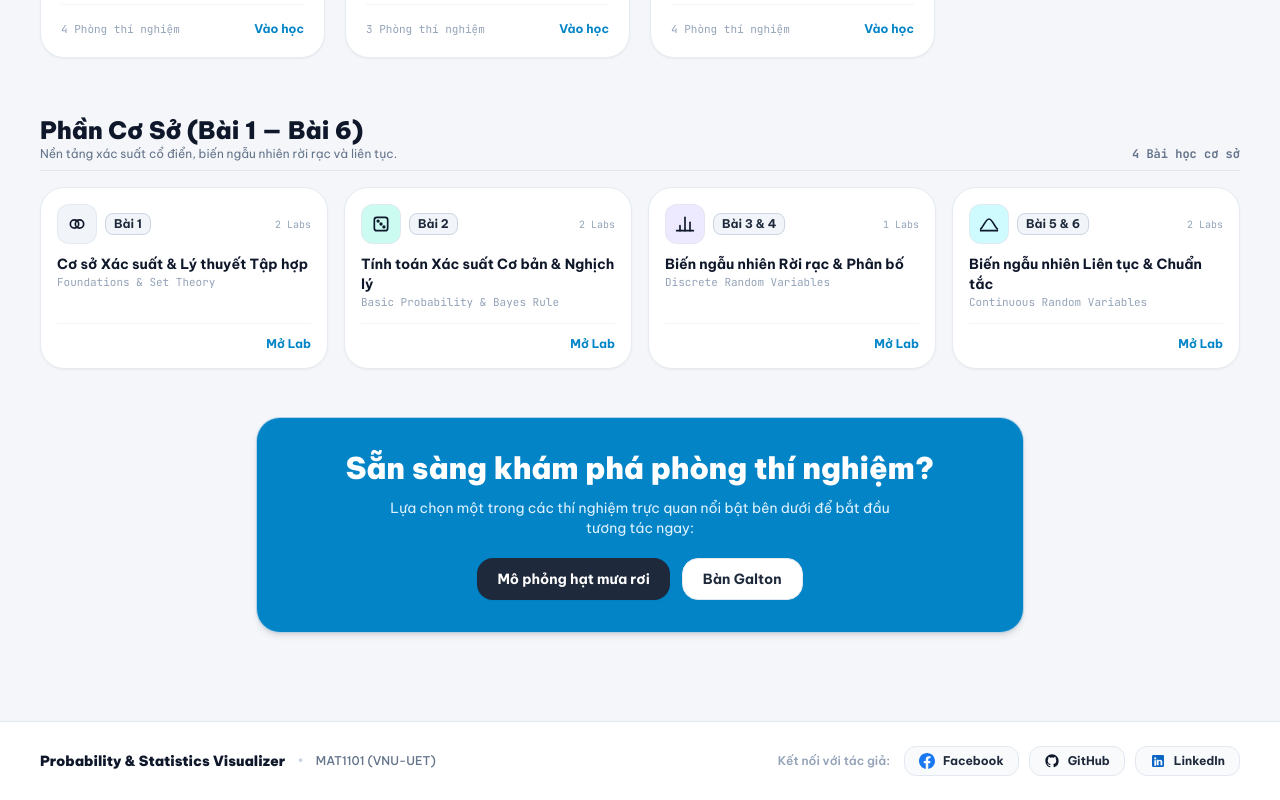
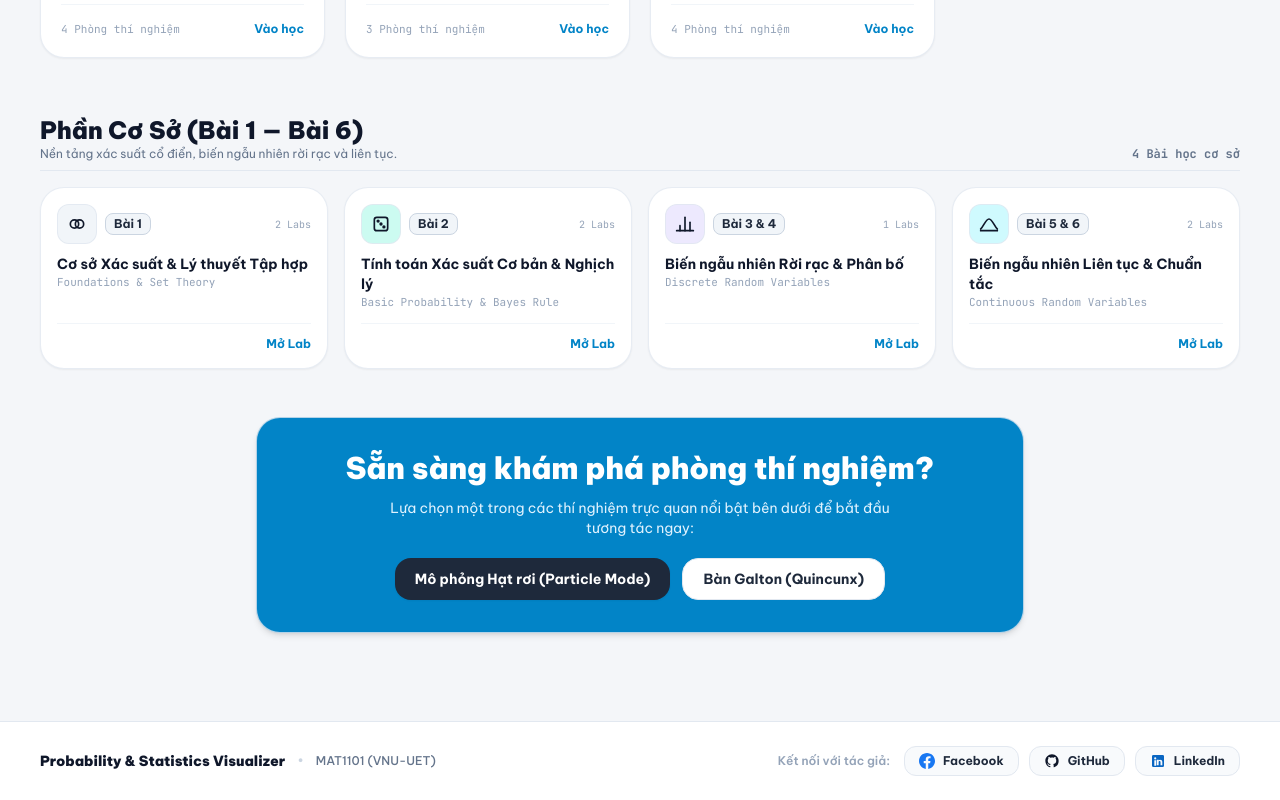
Before and after one commit to HaiHoang-AI/Probability-Statistics-Visualizer, a React (Vite) app: page / in a window 1280 px wide. Shown: the part 1241-2041 px from the top of the page. Built offline with nearby package versions, Linux system fonts and the light colour scheme.

Commit message:
fix(landing): update quick lab action button labels to match module tab names

```diff
--- a/src/components/landing/LandingPage.tsx
+++ b/src/components/landing/LandingPage.tsx
@@ -387,14 +387,14 @@ export const LandingPage: React.FC<LandingPageProps> = ({ onSelectChapter }) =>
             size="md"
             onClick={() => onSelectChapter('ch3-discrete-rv', 'particle')}
           >
-            Mô phỏng hạt mưa rơi
+            Mô phỏng Hạt rơi (Particle Mode)
           </ClayButton>
           <ClayButton
             variant="outline"
             size="md"
             onClick={() => onSelectChapter('ch8-limit-theorems', 'galton')}
           >
-            Bàn Galton
+            Bàn Galton (Quincunx)
           </ClayButton>
         </div>
       </section>
```
